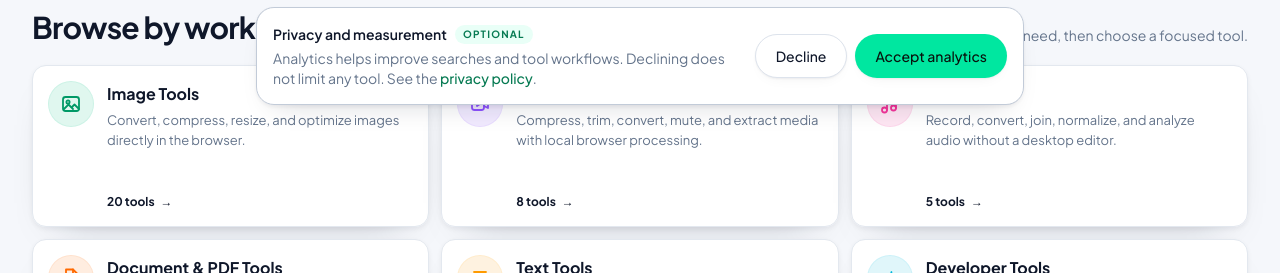
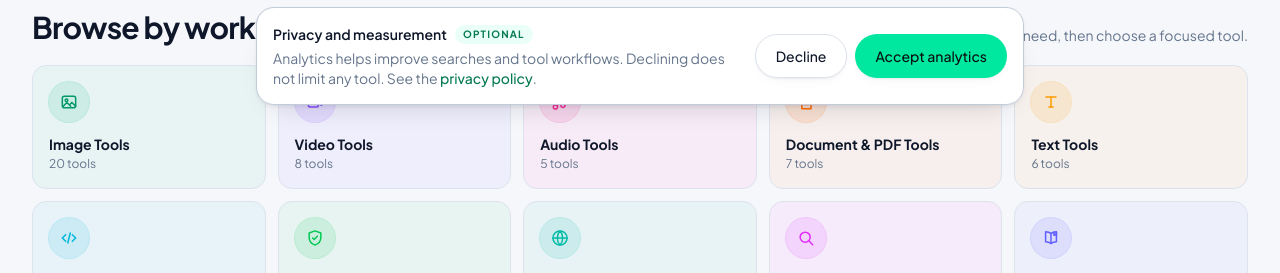
Before and after one commit to lalm648/toolswebsite, a Next.js app: page / in a window 1280 px wide. Shown: the part 679-952 px from the top of the page. Built offline with nearby package versions, Linux system fonts and the light colour scheme; no server answers.

Commit message:
feat: render category tiles instead of paragraph cards

```diff
--- a/src/components/CategoryGrid.tsx
+++ b/src/components/CategoryGrid.tsx
@@ -1,59 +1,40 @@
 "use client";
 
-import Link from "next/link";
+/*
+  The category grid is rendered by the home page and by every category route, so
+  its density sets how much of the catalogue a visitor can see at once. The
+  paragraph card it used to render fitted three categories on a laptop screen;
+  the tile fits all ten.
+
+  Motion lives here rather than in CategoryTile so the tile stays a plain server
+  component that any surface can render.
+*/
+
 import { motion, useReducedMotion } from "motion/react";
+import CategoryTile from "@/components/visual/CategoryTile";
 import { tools, type CategoryDefinition } from "@/lib/data/tools";
-import { trackCategoryOpen } from "@/lib/analytics";
-import {
-  categoryIcons,
-  categorySurfaceStyles,
-  categoryTileStyles,
-} from "@/lib/data/category-visuals";
 
 type CategoryGridProps = {
   categories: CategoryDefinition[];
 };
 
-const MotionLink = motion.create(Link);
-
 export default function CategoryGrid({ categories }: CategoryGridProps) {
   const reduceMotion = useReducedMotion();
 
   return (
-    <div className="grid gap-3 sm:grid-cols-2 lg:grid-cols-3">
+    <div className="grid grid-cols-2 gap-3 sm:grid-cols-3 lg:grid-cols-5">
       {categories.map((category) => {
         const toolCount = tools.filter((tool) => tool.category === category.slug).length;
+
         return (
-        <MotionLink
-          key={category.slug}
-          href={category.href}
-          data-category={category.slug}
-          onClick={() => {
-            trackCategoryOpen(category.slug);
-          }}
-          whileHover={reduceMotion ? undefined : { y: -6, scale: 1.01 }}
-          whileTap={reduceMotion ? undefined : { y: -1, scale: 0.99 }}
-          transition={{ type: "spring", stiffness: 320, damping: 24, mass: 0.55 }}
-          className={`soft-3d-card category-card-interactive group flex min-h-40 items-start gap-3.5 rounded-[var(--radius-md)] border border-transparent p-4 transition-colors focus-visible:outline-none focus-visible:ring-4 focus-visible:ring-[var(--ring-soft)] ${categorySurfaceStyles[category.slug]}`}
-        >
-          <span
-            className={`inline-flex h-11 w-11 shrink-0 items-center justify-center rounded-xl p-2.5 transition-all duration-200 group-hover:scale-105 ${categoryTileStyles[category.slug]}`}
+          <motion.div
+            key={category.slug}
+            whileHover={reduceMotion ? undefined : { y: -4 }}
+            whileTap={reduceMotion ? undefined : { y: -1, scale: 0.99 }}
+            transition={{ type: "spring", stiffness: 320, damping: 24, mass: 0.55 }}
           >
-            {categoryIcons[category.slug]}
-          </span>
-          <div className="flex min-h-32 min-w-0 flex-1 flex-col">
-            <h3 className="text-[16px] font-bold text-[var(--ink-900)] group-hover:text-[var(--accent-700)]">
-              {category.title}
-            </h3>
-            <p className="mt-1 line-clamp-2 text-[13px] leading-5 text-[var(--muted-foreground)]">
-              {category.description}
-            </p>
-            <span className="mt-auto inline-flex items-center gap-1.5 pt-3 text-xs font-bold text-[var(--ink-900)]">
-              {toolCount} {toolCount === 1 ? "tool" : "tools"}
-              <span className="transition-transform group-hover:translate-x-0.5" aria-hidden="true">→</span>
-            </span>
-          </div>
-        </MotionLink>
+            <CategoryTile category={category} toolCount={toolCount} />
+          </motion.div>
         );
       })}
     </div>
```
Also changed, not shown: 1 other file (tests, documents, lock files or other folders).
